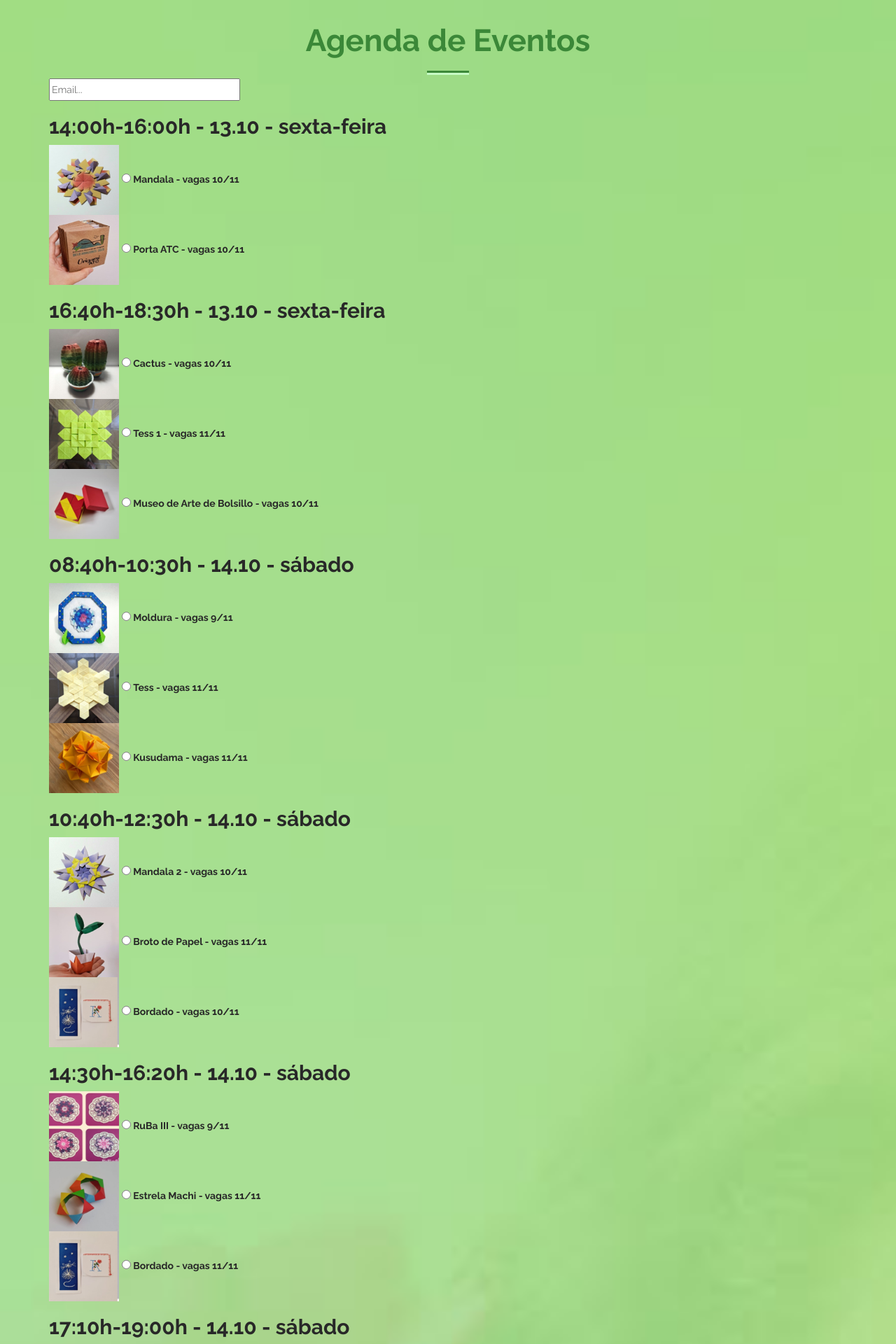
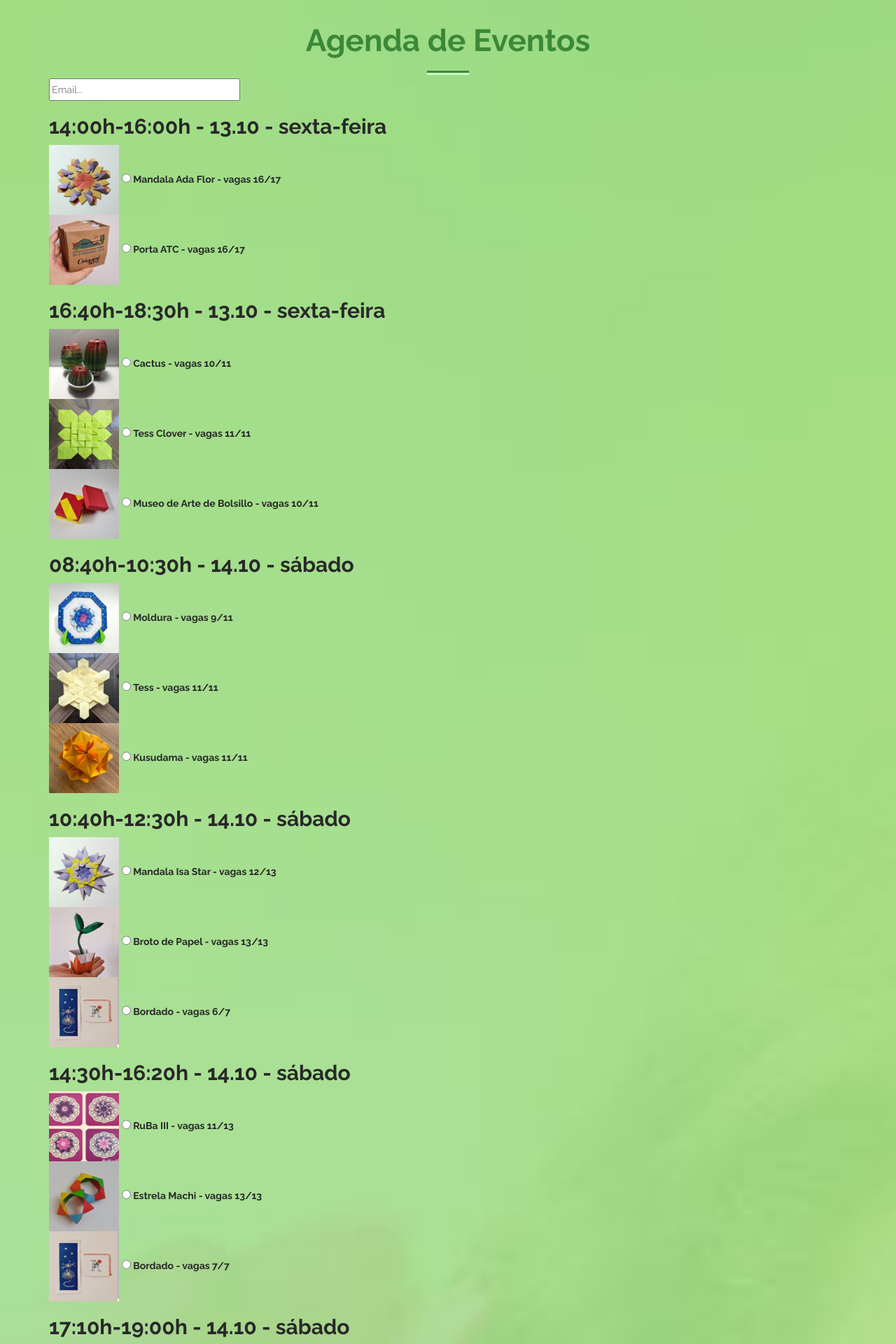
Before and after one commit to sanziolopes/Django, a Django app: page / in a window 1280 px wide. Shown: the part 769-2689 px from the top of the page at 70% size. Run offline with Django 4.2, Linux system fonts and the light colour scheme; data comes from the database, SQL or seed files in the repository; some libraries are stand-ins or nearby versions.

Commit message:
alteração nos nomes e vagas

```diff
--- a/agenda/templates/index.html
+++ b/agenda/templates/index.html
@@ -75,13 +75,13 @@
             {% if quantity_1 > 0 %}
             <input type="radio" id="contactChoice1" name="1" value="Mandala" />
             {% endif %}
-            <label for="contactChoice1">Mandala - vagas {{quantity_1}}/11</label>
+            <label for="contactChoice1">Mandala Ada Flor - vagas {{quantity_1}}/17</label>
             <br>
             <img src="static\images\Porta ATC.png" alt="origami2" width="100" height="100">
             {% if quantity_2 > 0 %}
             <input type="radio" id="contactChoice2" name="1" value="Porta ATC" />
             {% endif %}
-            <label for="contactChoice2">Porta ATC - vagas {{quantity_2}}/11</label>
+            <label for="contactChoice2">Porta ATC - vagas {{quantity_2}}/17</label>
             <br>
 
         <h2>16:40h-18:30h - 13.10 - sexta-feira</h2>
@@ -95,7 +95,7 @@
             {% if quantity_4 > 0 %}
             <input type="radio" id="contactChoice2" name="2" value="Tess 1" />
             {% endif %}
-            <label for="contactChoice2">Tess 1 - vagas {{quantity_4}}/11</label>
+            <label for="contactChoice2">Tess Clover - vagas {{quantity_4}}/11</label>
             <br>
             <img src="static\images\Museo de Arte de Bolsillo.png" alt="origami5" width="100" height="100">
             {% if quantity_5 > 0 %}
@@ -125,40 +125,40 @@
         <h2>10:40h-12:30h - 14.10 - sábado</h2>
             <img src="static\images\Mandala2.png" alt="origami9" width="100" height="100">
             {% if quantity_9 > 0 %}
-            <input type="radio" id="contactChoice1" name="4" value="Mandala 2" />
+            <input type="radio" id="contactChoice1" name="4" value="Mandala Isa Star" />
             {% endif %}
-            <label for="contactChoice1">Mandala 2 - vagas {{quantity_9}}/11</label>
+            <label for="contactChoice1">Mandala Isa Star - vagas {{quantity_9}}/13</label>
             <br>
             <img src="static\images\Broto de Papel.png" alt="origami10" width="100" height="100">
             {% if quantity_10 > 0 %}
             <input type="radio" id="contactChoice2" name="4" value="Broto de Papel" />
             {% endif %}
-            <label for="contactChoice2">Broto de Papel - vagas {{quantity_10}}/11</label>
+            <label for="contactChoice2">Broto de Papel - vagas {{quantity_10}}/13</label>
             <br>
             <img src="static\images\Bordado2.png" alt="origami11" width="100" height="100">
             {% if quantity_11 > 0 %}
             <input type="radio" id="contactChoice3" name="4" value="Bordado" />
             {% endif %}
-            <label for="contactChoice3">Bordado - vagas {{quantity_11}}/11</label>
+            <label for="contactChoice3">Bordado - vagas {{quantity_11}}/7</label>
 
         <h2>14:30h-16:20h - 14.10 - sábado</h2>
             <img src="static\images\RuBaIII.png" alt="origami12" width="100" height="100">
             {% if quantity_12 > 0 %}
             <input type="radio" id="contactChoice1" name="5" value="RuBa III" />
             {% endif %}
-            <label for="contactChoice1">RuBa III - vagas {{quantity_12}}/11</label>
+            <label for="contactChoice1">RuBa III - vagas {{quantity_12}}/13</label>
             <br>
             <img src="static\images\Estrela Macchi.png" alt="origami13" width="100" height="100">
             {% if quantity_13 > 0 %}
             <input type="radio" id="contactChoice2" name="5" value="Estrela Machi" />
             {% endif %}
-            <label for="contactChoice2">Estrela Machi - vagas {{quantity_13}}/11</label>
+            <label for="contactChoice2">Estrela Machi - vagas {{quantity_13}}/13</label>
             <br>
             <img src="static\images\Bordado2.png" alt="origami14" width="100" height="100">
             {% if quantity_14 > 0 %}
-            <input type="radio" id="contactChoice3" name="5" value="Bordado 2" />
+            <input type="radio" id="contactChoice3" name="5" value="Bordado" />
             {% endif %}
-            <label for="contactChoice3">Bordado - vagas {{quantity_14}}/11</label>
+            <label for="contactChoice3">Bordado - vagas {{quantity_14}}/7</label>
 
         <h2>17:10h-19:00h - 14.10 - sábado</h2>
             <img src="static\images\Flor de Froissage.png" alt="origami15" width="100" height="100">
@@ -175,9 +175,9 @@
             <br>
             <img src="static\images\Rosa.png" alt="origami17" width="100" height="100">
             {% if quantity_17 > 0 %}
-            <input type="radio" id="contactChoice3" name="6" value="Rosa" />
+            <input type="radio" id="contactChoice3" name="6" value="Rosa Kawasaki" />
             {% endif %}
-            <label for="contactChoice3">Rosa - vagas {{quantity_17}}/11</label>
+            <label for="contactChoice3">Rosa Kawasaki - vagas {{quantity_17}}/11</label>
 
         <h2>08:30h-10:00h - 15.10 - domingo</h2>
             <img src="static\images\RuBaI.png" alt="origami18" width="100" height="100">
@@ -201,21 +201,21 @@
         <h2>10:10h-11:40h - 15.10 - domingo</h2>
             <img src="static\images\Mandala2.png" alt="origami21" width="100" height="100">
             {% if quantity_21 > 0 %}
-            <input type="radio" id="contactChoice1" name="8" value="Mandala 3" />
+            <input type="radio" id="contactChoice1" name="8" value="Mandala Isa Star" />
             {% endif %}
-            <label for="contactChoice1">Mandala 3 - vagas {{quantity_21}}/11</label>
+            <label for="contactChoice1">Mandala Isa Star - vagas {{quantity_21}}/13</label>
             <br>
             <img src="static\images\Caixa.png" alt="origami22" width="100" height="100">
             {% if quantity_22 > 0 %}
             <input type="radio" id="contactChoice2" name="8" value="Caixa" />
             {% endif %}
-            <label for="contactChoice2">Caixa - vagas {{quantity_22}}/11</label>
+            <label for="contactChoice2">Caixa - vagas {{quantity_22}}/13</label>
             <br>
             <img src="static\images\Bordado2.png" alt="origami23" width="100" height="100">
             {% if quantity_23 > 0 %}
-            <input type="radio" id="contactChoice3" name="8" value="Bordado 3" />
+            <input type="radio" id="contactChoice3" name="8" value="Bordado" />
             {% endif %}
-            <label for="contactChoice3">Bordado 3 - vagas {{quantity_23}}/11</label>
+            <label for="contactChoice3">Bordado - vagas {{quantity_23}}/7</label>
             <br>
             <br>
             <br>
--- a/agenda/views.py
+++ b/agenda/views.py
@@ -14,29 +14,29 @@ def index(request):
     if request.method == "GET":
         table = Agenda.objects.all()
 
-        a1 = 11
-        a2 = 11
+        a1 = 17
+        a2 = 17
         a3 = 11
         a4 = 11
         a5 = 11
         a6 = 11
         a7 = 11
         a8 = 11
-        a9 = 11
-        a10 = 11
-        a11 = 11
-        a12 = 11
-        a13 = 11
-        a14 = 11
+        a9 = 13
+        a10 = 13
+        a11 = 7
+        a12 = 13
+        a13 = 13
+        a14 = 7
         a15 = 11
         a16 = 11
         a17 = 11
         a18 = 11
         a19 = 11
         a20 = 11
-        a21 = 11
-        a22 = 11
-        a23 = 11
+        a21 = 13
+        a22 = 13
+        a23 = 7
 
         for t in table:
             if t.atv1 == 'Mandala':
```
